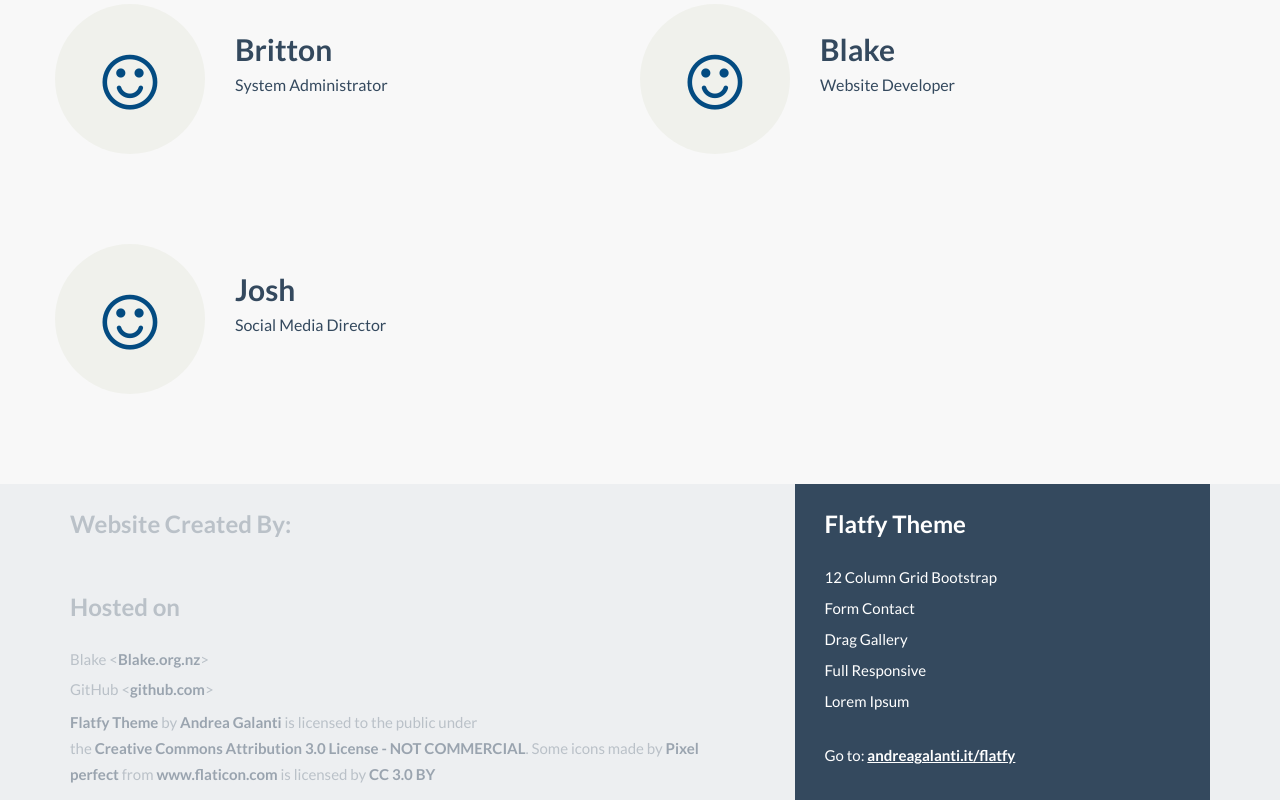
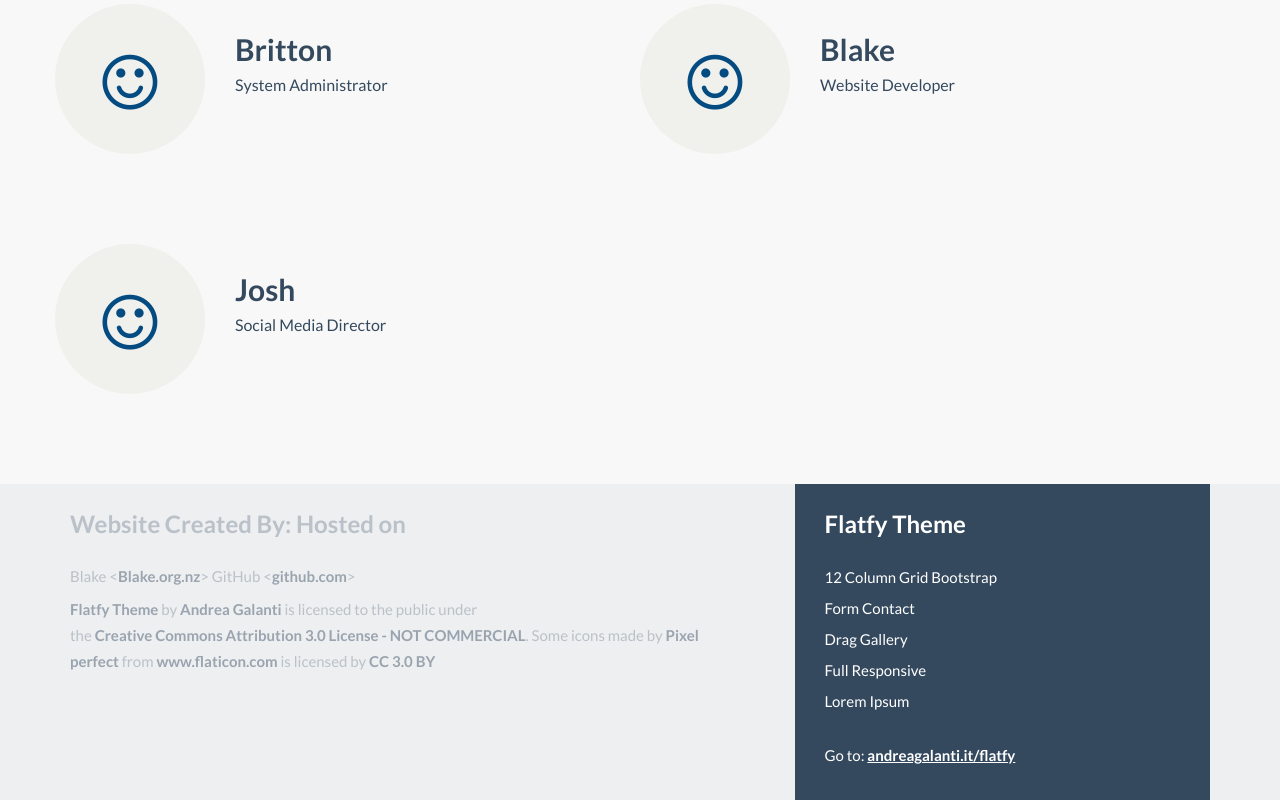
Before and after one commit to blakenz/aragaming-website, a plain HTML site: page index.html in a window 1280 px wide. Shown: the part 2614-3414 px from the top of the page. Drawn offline with Linux system fonts and the light colour scheme; a script that the page names is missing.

Commit message:
Testing Footer Formatting

```diff
--- a/index.html
+++ b/index.html
@@ -265,8 +265,8 @@
      		<div class="container">
         		<div class="row">
           			<div class="col-md-7">
-            			<h3 class="footer-title">Website Created By:</h3>		<h3 class="footer-title">Hosted on</h3>
-		  			<p>Blake &lt;<a href="blake.org.nz">Blake.org.nz</a>&gt;</p>		<p>GitHub &lt;<a  href="https://github.com">github.com</a>&gt;</p>
+            			<h3 class="footer-title">Website Created By:		Hosted on</h3>
+		  			<p>Blake &lt;<a href="blake.org.nz">Blake.org.nz</a>&gt;		GitHub &lt;<a  href="https://github.com">github.com</a>&gt;</p>
             			<!--<h3 class="footer-title">Hosted on</h3>
             	  			<p>GitHub &lt;<a  href="https://github.com">github.com</a>&gt;</p>
 				-->
```
